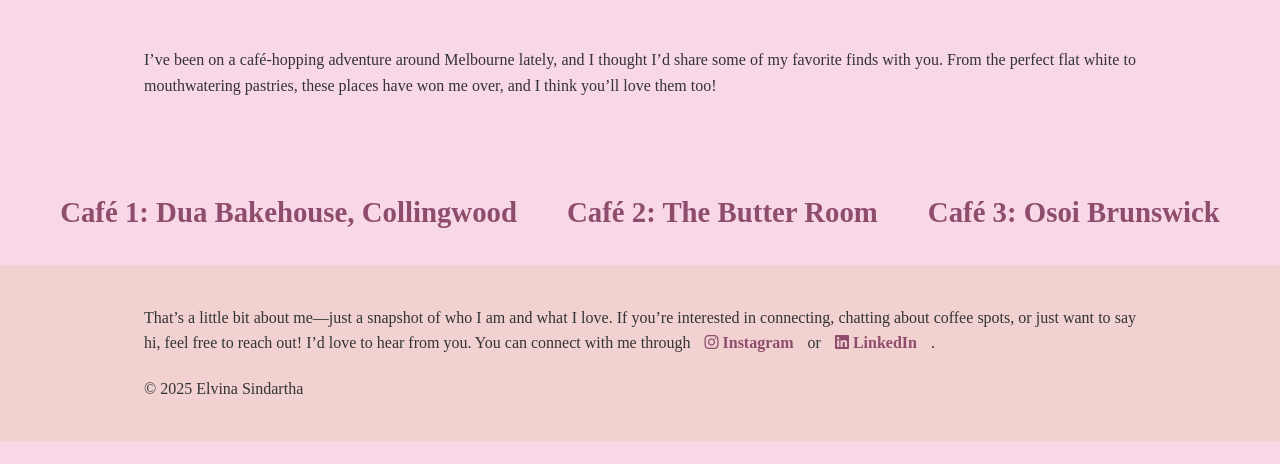
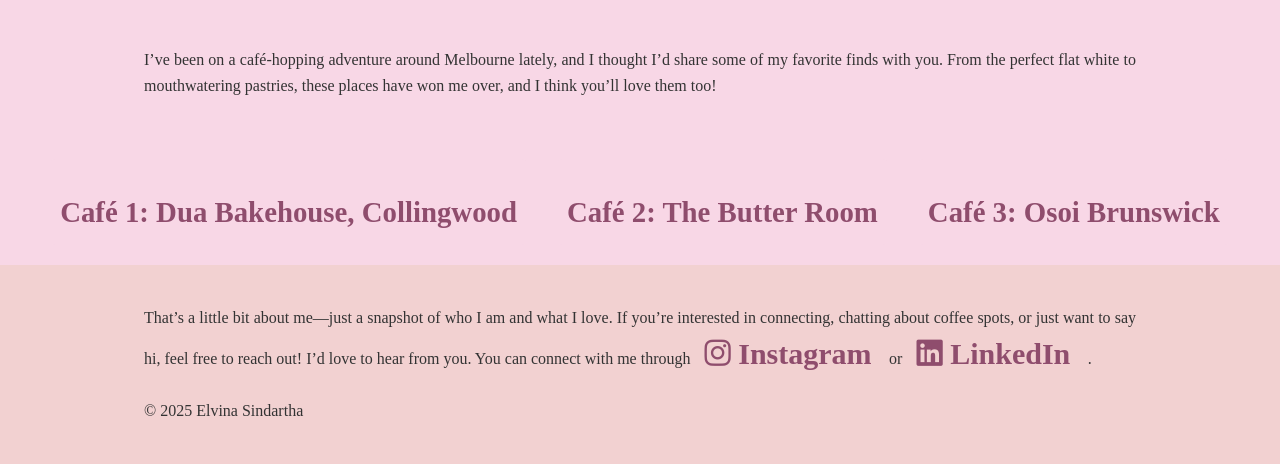
Before and after one commit to esindartha/Welcome-to-my-page, a plain HTML site: page index.html in a window 1280 px wide. Shown: the part 742-1206 px from the top of the page. Before the commit the page ends 1183 px from the top, so only its background shows below. Drawn offline with Linux system fonts and the light colour scheme.

Commit message:
Update Style.css

```diff
--- a/Style.css
+++ b/Style.css
@@ -115,6 +115,18 @@ p, .intro-paragraph {
     border-radius: 5px;
 }
 
+/* Social Media Icons */
+.social-icon {
+    font-size: 30px; /* Adjust size of icons */
+    color: #8f4d6d; /* Subtle pink color */
+    margin: 0 10px; /* Add space between icons */
+    transition: color 0.3s ease; /* Smooth transition effect */
+}
+
+.social-icon:hover {
+    color: #d16f87; /* Darker pink on hover */
+}
+
 /* Footer Section */
 footer {
     background-color: #f2d1d1;
```
